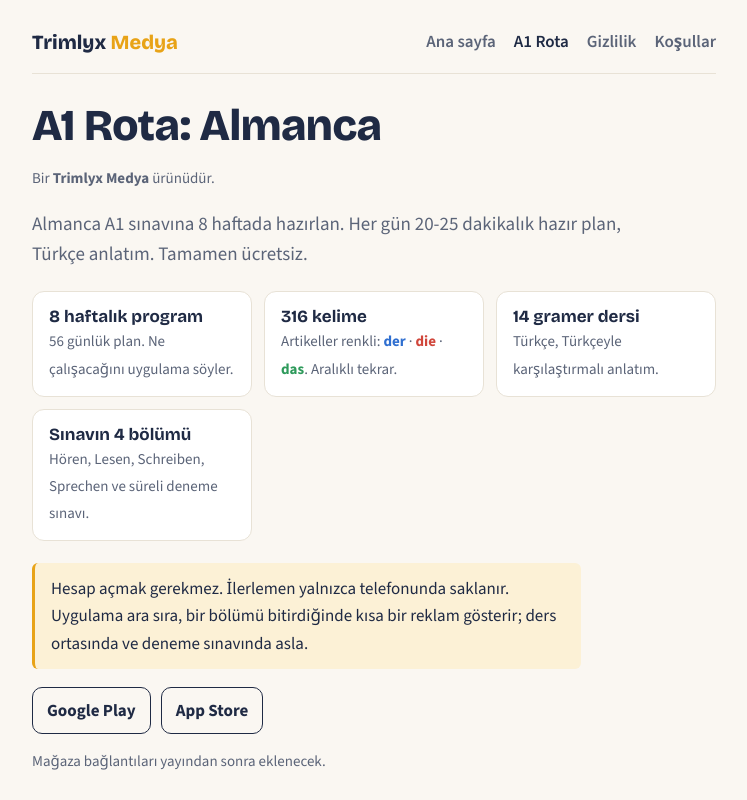
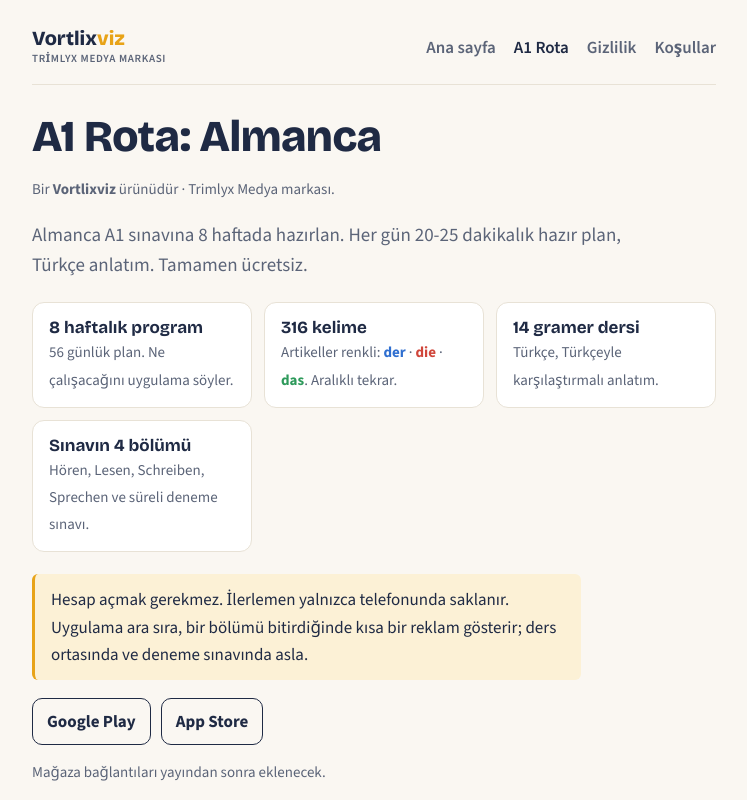
Before and after one commit to TrimlyxMedia/a1rota, a plain HTML site: page a1rota.html in a window 1280 px wide. Shown: the top 800 px of the page, without its empty margins (266-1013 px from the left). Drawn offline with nearby package versions, Linux system fonts and the light colour scheme.

Commit message:
Update branding from Trimlyx to Vortlixviz

```diff
--- a/a1rota.html
+++ b/a1rota.html
@@ -11,9 +11,9 @@
 <meta name="description" content="Goethe A1 sınavına 8 haftada hazırlan. Tamamen ücretsiz Almanca çalışma programı.">
 </head>
 <body><div class="wrap">
-<nav><a class="brand" href="index.html">Trimlyx <span>Medya</span></a><a href="index.html">Ana sayfa</a><a href="a1rota.html" aria-current=page>A1 Rota</a><a href="gizlilik.html">Gizlilik</a><a href="kosullar.html">Koşullar</a></nav>
+<nav><a class="brand" href="index.html">Vortlix<span>viz</span><small>Trimlyx Medya markası</small></a><a href="index.html">Ana sayfa</a><a href="a1rota.html" aria-current=page>A1 Rota</a><a href="gizlilik.html">Gizlilik</a><a href="kosullar.html">Koşullar</a></nav>
 <h1>A1 Rota: Almanca</h1>
-<p class="meta">Bir <b>Trimlyx Medya</b> ürünüdür.</p>
+<p class="meta">Bir <b>Vortlixviz</b> ürünüdür · Trimlyx Medya markası.</p>
 <p class="lead">Almanca A1 sınavına 8 haftada hazırlan. Her gün 20-25 dakikalık hazır plan, Türkçe anlatım. Tamamen ücretsiz.</p>
 <div class="grid">
   <div><b>8 haftalık program</b><span>56 günlük plan. Ne çalışacağını uygulama söyler.</span></div>
```
